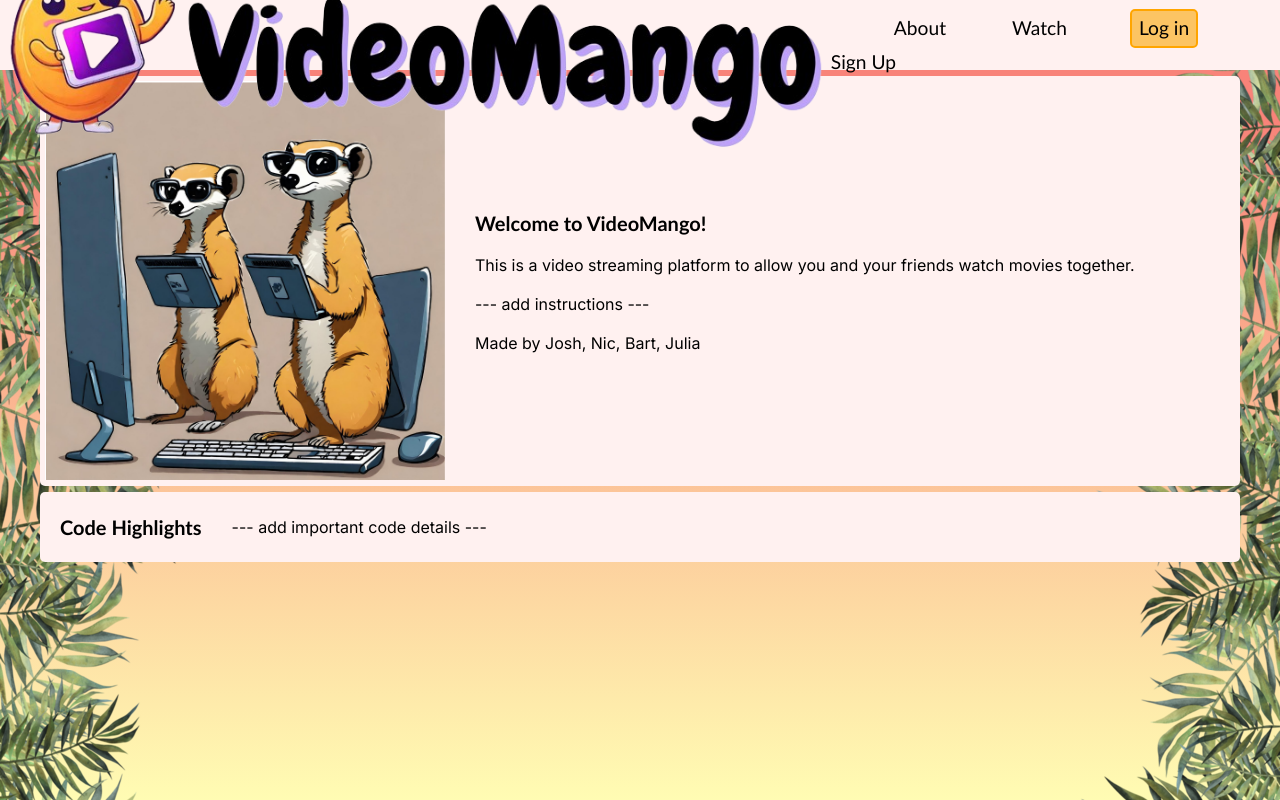
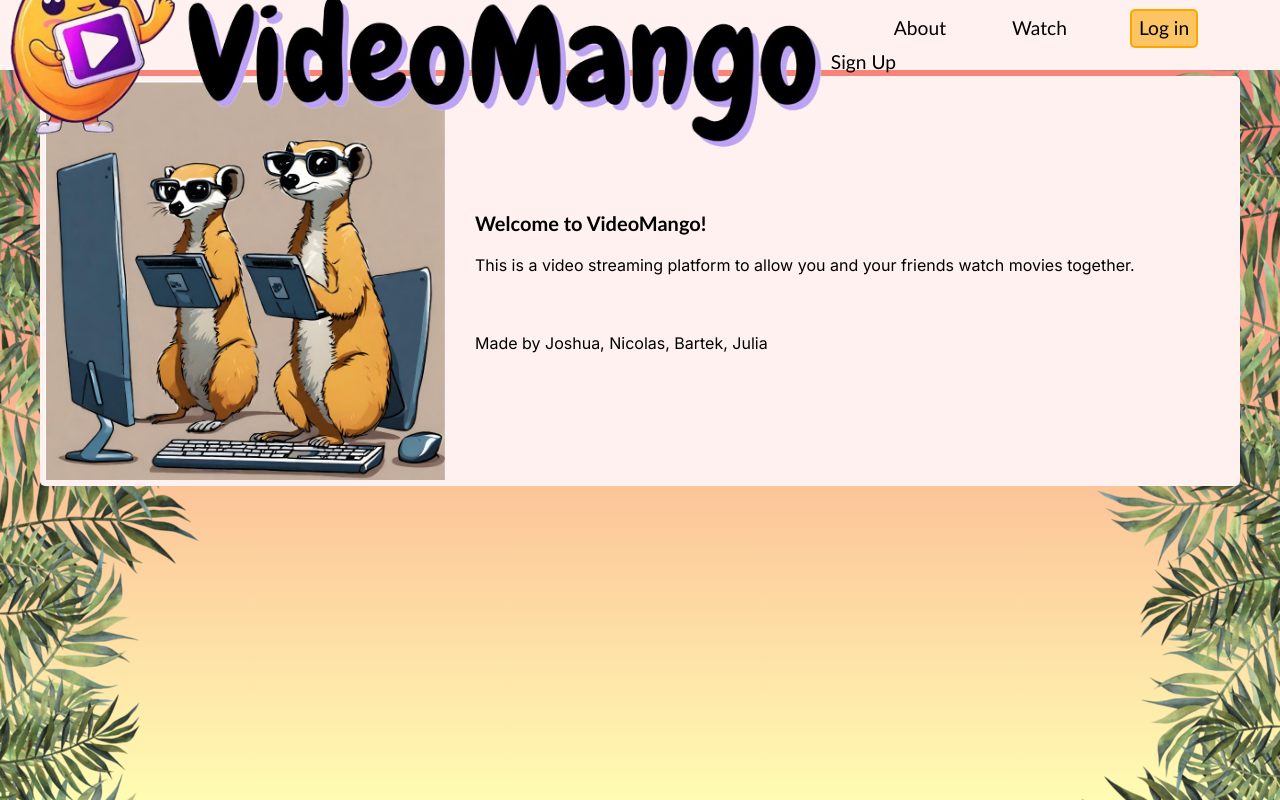
Before and after one commit to joshming/VideoMango, a Next.js app in the folder frontend/meerkat-video/: page / in a window 1280 px wide. Built offline with nearby package versions, Linux system fonts and the light colour scheme.

Commit message:
no descprition anymore

```diff
--- a/frontend/meerkat-video/src/app/page.tsx
+++ b/frontend/meerkat-video/src/app/page.tsx
@@ -22,14 +22,14 @@ export default function Home() {
           <div style={{ margin: '15px' }}>
             <h2>Welcome to VideoMango!</h2>
             <h3>This is a video streaming platform to allow you and your friends watch movies together.</h3>
-            <h3>--- add instructions ---</h3>
-            <h3>Made by Josh, Nic, Bart, Julia</h3>
+            <h3></h3>
+            <br></br>
+            <h3>Made by Joshua, Nicolas, Bartek, Julia</h3>
           </div>
         </div>
-        <div className="purplebox">
-          <h2>Code Highlights</h2>
-          <h3>--- add important code details ---</h3>
-        </div>
+        {/* <div className="purplebox">
+          <h2>Description</h2>
+        </div> */}
       </div>
       <div className="borderright" />
     </main>
```
